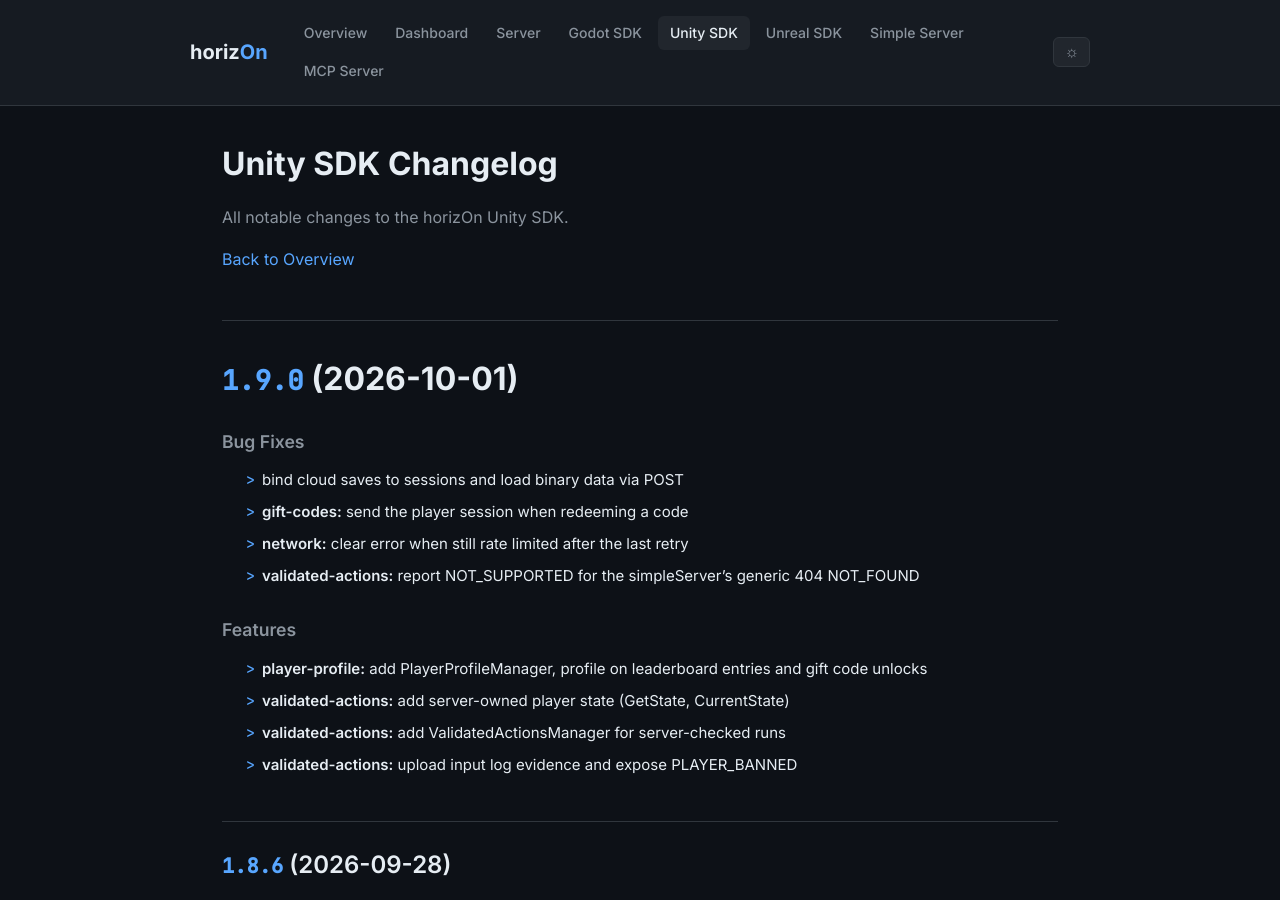
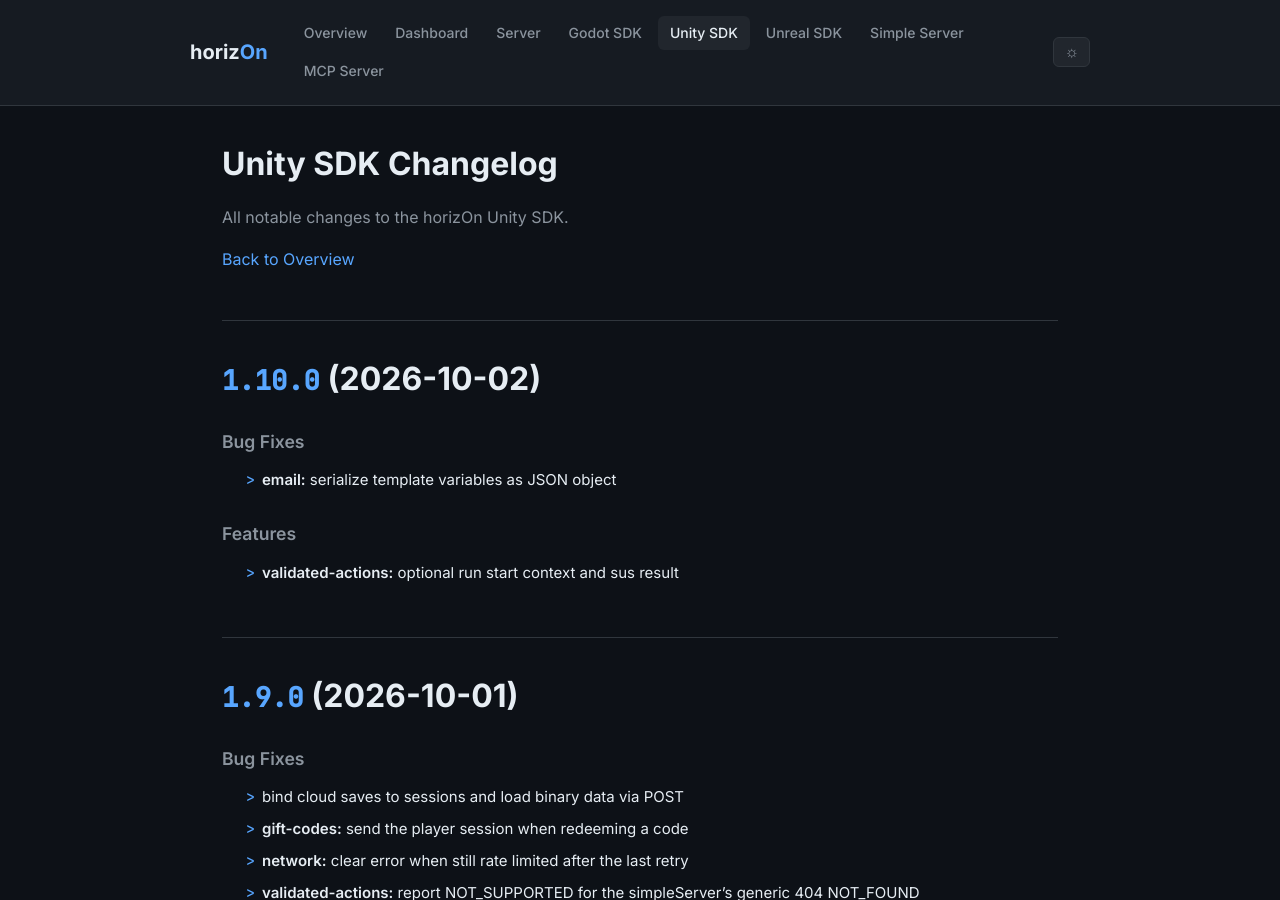
Before and after one commit to ProjectMakersDE/horizOn-Changelog, a Jekyll site: the page built from unity-sdk-changelog.md, in a window 1280 px wide and 900 px high. Built offline with Jekyll 4.4.1, drawn with Linux system fonts in a browser that asks for light colours.

Commit message:
chore: reconcile changelogs

```diff
--- a/unity-sdk-changelog.md
+++ b/unity-sdk-changelog.md
@@ -8,6 +8,18 @@ title: Unity SDK Changelog
 All notable changes to the horizOn Unity SDK.
 
 [Back to Overview](.)
+
+# [1.10.0](https://github.com/ProjectMakersDE/horizOn-SDK-Unity/compare/v1.9.0...v1.10.0) (2026-10-02)
+
+
+### Bug Fixes
+
+* **email:** serialize template variables as JSON object ([e1ec186](https://github.com/ProjectMakersDE/horizOn-SDK-Unity/commit/e1ec1867c4e81917871f1f3df14106a20c6f1445))
+
+
+### Features
+
+* **validated-actions:** optional run start context and sus result ([2d4faf9](https://github.com/ProjectMakersDE/horizOn-SDK-Unity/commit/2d4faf9b85cd848673980045d5b33158633200a9))
 
 # [1.9.0](https://github.com/ProjectMakersDE/horizOn-SDK-Unity/compare/v1.8.6...v1.9.0) (2026-10-01)
 
```
Also changed, not shown: index.md (+1 -1 lines).
